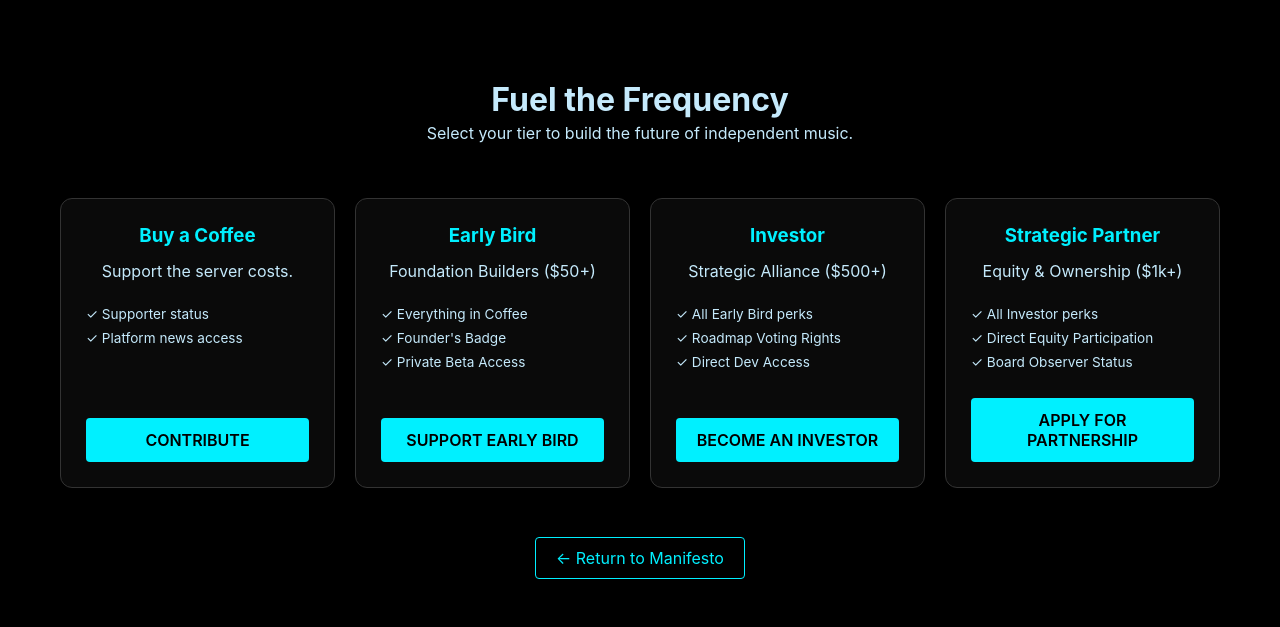
After one commit to otuekongakpan/dazlflow-app, a Flask app: page /fuel-the-flow in a window 1280 px wide. The commit adds this page. Shown: the top 627 px of the page. Run offline with Flask 3, Linux system fonts and the light colour scheme.

Commit message:
fuel page, thankyou page, html restructure and complete css. added the flask mail feature

```diff
--- a/app.py
+++ b/app.py
@@ -1,29 +1,68 @@
 from flask import Flask, request, render_template
 import requests
 import os
+from flask_mail import Mail, Message
 
 app = Flask(__name__)
 
-GOOGLE_SHEET_URL = "https://script.google.com/macros/s/AKfycbw6QLWwwqmyXE2mdtsxORPJxMyxpSzM2rMEg8N17eD65dira-PN05_Dynq1G5s_30I9/exec"
+GOOGLE_SHEET_URL = "https://script.google.com/macros/s/AKfycbyT1M3SNEqo0svvyj_w16Om3TMP7KFqB3sv9VqtnxV11kKSKCrlTHm3trAm-mcCLl_g/exec"
+app.config['MAIL_SERVER'] = 'smtp.gmail.com'
+app.config['MAIL_PORT'] = 465
+app.config['MAIL_USERNAME'] = 'dazlflow.ops@gmail.com'
+app.config['MAIL_PASSWORD'] = 'jzqdsyvaszluwpou'
+app.config['MAIL_USE_TLS'] = False
+app.config['MAIL_USE_SSL'] = True
+
+mail = Mail(app)
+
+@app.route('/fuel-the-flow')
+def fuel_the_flow():
+    return render_template('fuel.html')
 
 # Your ONE route for the entire site
 @app.route('/', methods=['GET', 'POST'])
 def index():
     if request.method == 'GET':
-        # This looks for 'index.html' in your 'templates' folder
         return render_template('index.html')
 
-    # Process POST submission (if your form action is "/")
+    # 1. Capture both name and email
+    name = request.form.get('name', '').strip()
     email = request.form.get('email', '').strip().lower()
-    if not email:
-        return "❌ Please provide a valid email address.", 400
+
+    if not name or not email:
+        return "❌ Please provide both a name and a valid email address.", 400
 
     try:
-        response = requests.post(GOOGLE_SHEET_URL, data={'email': email}, allow_redirects=True)
+        # 2. Send both to Google Sheets
+        response = requests.post(GOOGLE_SHEET_URL, data={'name': name, 'email': email}, allow_redirects=True)
         result = response.json()
 
         if result.get("status") == "success":
-            return "✅ You're on the list! <a href='/'>Back Home</a>"
+            try:
+                # 3. Personalize the email using the name variable
+                msg = Message("Welcome to the DazlFlow ecosystem",
+                              sender=('DazlFlow Team', 'dazlflow.ops@gmail.com'),
+                              recipients=[email])
+
+                # Using the name variable here
+                msg.body = (f"Hi {name},\n\n"
+                            "Thank you so much for joining the DazlFlow waitlist! We are incredibly excited "
+                            "to have you on board as we build a new, anti-algorithm infrastructure for "
+                            "independent music culture.\n\n"
+                            "We are currently in the foundation phase, mapping out the architecture "
+                            "that will allow artists and listeners to connect on a deeper, more emotional level. "
+                            "You’ve just secured your place in the ecosystem, and we will be reaching out "
+                            "with exclusive updates and beta-access invites soon.\n\n"
+                            "In the meantime, feel free to visit our site to explore the vision further.\n\n"
+                            "Stay tuned for the frequency.\n\n"
+                            "Best,\nThe DazlFlow Team\n"
+                            "https://dazlflow-app.onrender.com/") # Adding a URL helps Gmail see it as a real, interactive message
+
+                mail.send(msg)
+            except Exception as e:
+                print(f"Email failed to send: {str(e)}")
+
+            return render_template('thankyou.html')
         return f"❌ Error: {result.get('message', 'Unknown error')}", 500
     except Exception as e:
         return f"❌ Server error: {str(e)}", 500
--- a/static/styles/styles.css
+++ b/static/styles/styles.css
@@ -965,6 +965,98 @@ footer.footer p:last-child {
     border-top: 1px solid #333;
 }
 
+
+
+.manifesto-container {
+    max-width: 1200px;
+    margin: 0 auto;
+    padding: 80px 20px 60px 20px; /* Added 80px top padding to fix header proximity */
+}
+
+.header-block { text-align: center; margin-bottom: 50px; }
+
+.contribution-grid {
+    display: grid;
+    grid-template-columns: repeat(4, 1fr);
+    gap: 20px;
+    margin-bottom: 60px;
+}
+
+.contribution-card {
+    background: #0a0a0a;
+    border: 1px solid #333;
+    padding: 25px;
+    border-radius: 12px;
+    text-align: center;
+    display: flex;
+    flex-direction: column;
+}
+
+.contribution-card h3 { color: #00F0FF; margin-bottom: 10px; }
+.contribution-card ul { list-style: none; padding: 0; margin: 20px 0; text-align: left; }
+.contribution-card li { font-size: 0.85rem; margin-bottom: 8px; color: #C5EAFC; }
+
+.contribute-btn {
+    margin-top: auto;
+    background: #00F0FF;
+    color: #000;
+    padding: 12px;
+    text-decoration: none;
+    font-weight: 600;
+    border-radius: 4px;
+    text-transform: uppercase;
+}
+
+.return-nav { text-align: center; }
+
+.back-link {
+    color: #00F0FF;
+    text-decoration: none;
+    padding: 10px 20px;
+    border: 1px solid #00F0FF;
+    border-radius: 4px;
+}
+
+.back-link:hover { background: #00F0FF; color: #000; }
+
+@media (max-width: 900px) { .contribution-grid { grid-template-columns: 1fr 1fr; } }
+@media (max-width: 600px) { .contribution-grid { grid-template-columns: 1fr; } }
+
+/* Container for the form to ensure elements are organized */
+.waitlist-form {
+    display: flex;
+    flex-direction: column; /* This stacks them vertically */
+    gap: 15px;              /* Adds space between inputs and button */
+    max-width: 400px;       /* Keeps the form from getting too wide */
+    margin: 20px auto;      /* Centers the form on the page */
+}
+
+/* Style for the input fields */
+.waitlist-input {
+    padding: 12px 15px;
+    border: 1px solid #ccc;
+    border-radius: 8px;
+    font-size: 16px;
+    width: 100%;
+    box-sizing: border-box; /* Ensures padding doesn't break width */
+}
+
+/* Style for the submit button */
+.waitlist-submit-btn {
+    padding: 12px;
+    background-color: #000; /* Adjust to your site's primary color */
+    color: #fff;
+    border: none;
+    border-radius: 8px;
+    font-weight: 600;
+    cursor: pointer;
+    transition: background 0.3s ease;
+}
+
+.waitlist-submit-btn:hover {
+    background-color: #333;
+}
+
 /* Mobile responsiveness: stack items if screen is small */
 @media (max-width: 768px) {
     .waitlist-value-prop {
--- /dev/null
+++ b/templates/fuel.html
@@ -0,0 +1,65 @@
+<!DOCTYPE html>
+<html lang="en">
+<head>
+    <meta charset="UTF-8">
+    <title>Fuel the Frequency | DazlFlow</title>
+    <link rel="stylesheet" href="/static/styles/styles.css">
+</head>
+<body class="fuel-page">
+    <main class="manifesto-container">
+        <div class="header-block">
+            <h1>Fuel the Frequency</h1>
+            <p class="subtitle">Select your tier to build the future of independent music.</p>
+        </div>
+
+        <div class="contribution-grid">
+            <div class="contribution-card">
+                <h3>Buy a Coffee</h3>
+                <p>Support the server costs.</p>
+                <ul>
+                    <li>✓ Supporter status</li>
+                    <li>✓ Platform news access</li>
+                </ul>
+                <a href="YOUR_COFFEE_LINK" class="contribute-btn">Contribute</a>
+            </div>
+
+            <div class="contribution-card">
+                <h3>Early Bird</h3>
+                <p>Foundation Builders ($50+)</p>
+                <ul>
+                    <li>✓ Everything in Coffee</li>
+                    <li>✓ Founder's Badge</li>
+                    <li>✓ Private Beta Access</li>
+                </ul>
+                <a href="YOUR_EARLY_BIRD_LINK" class="contribute-btn">Support Early Bird</a>
+            </div>
+
+            <div class="contribution-card">
+                <h3>Investor</h3>
+                <p>Strategic Alliance ($500+)</p>
+                <ul>
+                    <li>✓ All Early Bird perks</li>
+                    <li>✓ Roadmap Voting Rights</li>
+                    <li>✓ Direct Dev Access</li>
+                </ul>
+                <a href="YOUR_INVESTOR_LINK" class="contribute-btn">Become an Investor</a>
+            </div>
+
+            <div class="contribution-card">
+                <h3>Strategic Partner</h3>
+                <p>Equity & Ownership ($1k+)</p>
+                <ul>
+                    <li>✓ All Investor perks</li>
+                    <li>✓ Direct Equity Participation</li>
+                    <li>✓ Board Observer Status</li>
+                </ul>
+                <a href="mailto:your-dazlflow.ops@gmail.com?subject=Strategic%20Partner%20Inquiry" class="contribute-btn">Apply for Partnership</a>
+            </div>
+        </div>
+
+        <div class="return-nav">
+            <a href="/" class="back-link">← Return to Manifesto</a>
+        </div>
+    </main>
+</body>
+</html>
```
Also changed, not shown: templates/index.html (+7 -5 lines), templates/thankyou.html (added, +26 -0 lines).
